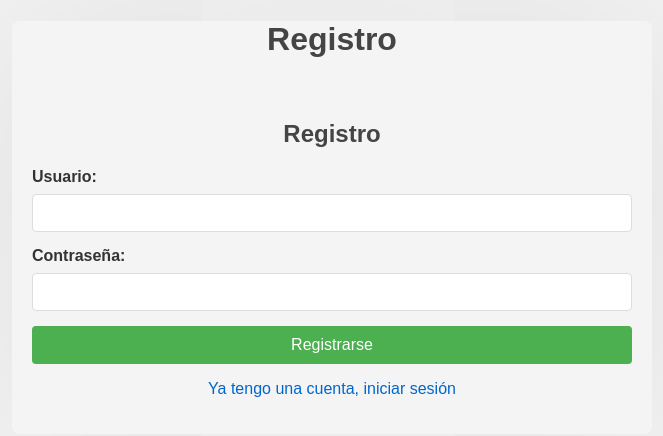
After one commit to Francisco-Galea/page-Edi2, a PHP site: page /register/register.html in a window 1280 px wide. The commit adds this page. Shown: the top 436 px of the page, without its empty margins (308-971 px from the left). Run offline with PHP 8.4, Linux system fonts and the light colour scheme.

Commit message:
work separated in folders

```diff
--- a/login.php
+++ b/login/login.php
@@ -1,6 +1,5 @@
 <?php
-include('database/dbConecction.php');
-session_start();
+require_once('../database/dbConnection.php');
 
 if (isset($_POST['username']) && isset($_POST['password'])) {
     $username = $_POST['username'];
@@ -11,7 +10,7 @@ if (isset($_POST['username']) && isset($_POST['password'])) {
     if ($query->num_rows > 0) {
         $row = $query->fetch_array();
         $_SESSION['user'] = (int)$row['userid'];
-        header("Location: dashboard.php");
+        echo "<span>WASAAA</span>";
         exit();
     } else {
         echo "<span>Login fallido. Usuario no encontrado.</span>";
--- /dev/null
+++ b/register/register.html
@@ -0,0 +1,25 @@
+<!DOCTYPE html>
+<html lang="es">
+<head>
+    <meta charset="UTF-8">
+    <meta name="viewport" content="width=device-width, initial-scale=1.0">
+    <title>Registro</title>
+    <link rel="stylesheet" href="../assets/styles.css">
+</head>
+<body>
+    <div class="container-session">
+        <h1>Registro</h1>
+        <div id="registerForm" class="form-container">
+            <h2>Registro</h2>
+            <form action="register.php" method="post">
+                <label for="susername">Usuario:</label>
+                <input type="text" id="susername" name="susername" required>
+                <label for="spassword">Contraseña:</label>
+                <input type="password" id="spassword" name="spassword" required>
+                <button type="submit">Registrarse</button>
+            </form>
+            <p><a href="../login/login.html" class="toggle-link">Ya tengo una cuenta, iniciar sesión</a></p>
+        </div>
+    </div>
+</body>
+</html>
--- a/register.php
+++ b/register/register.php
@@ -1,5 +1,5 @@
 <?php
-include('database/dbConecction.php');
+require_once('../database/dbConnection.php');
 
 if (isset($_POST['susername']) && isset($_POST['spassword'])) {
     $username = $_POST['susername'];
```
Also changed, not shown: login/login.html (added, +25 -0 lines).
